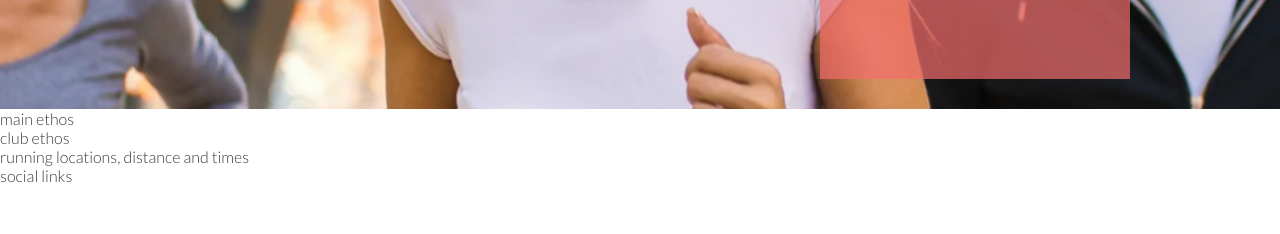
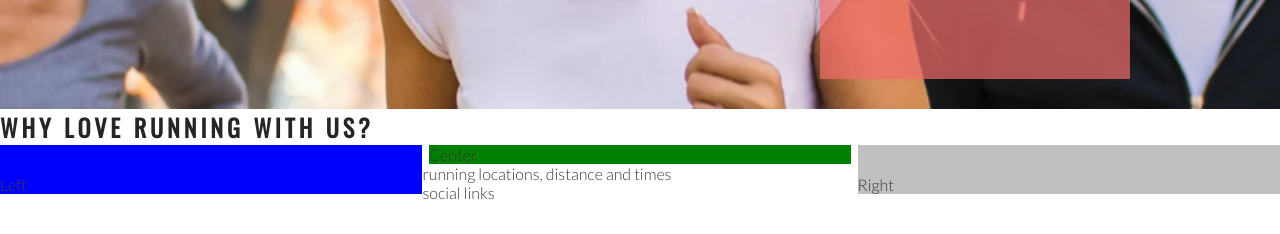
Before and after one commit to mr-r00/love-running, a plain HTML site: page index.html in a window 1280 px wide. Shown: the part 566-800 px from the top of the page. Drawn offline with nearby package versions, Linux system fonts and the light colour scheme.

Commit message:
added club ethos main structure

```diff
--- a/css/style.css
+++ b/css/style.css
@@ -25,6 +25,7 @@ h2 {
 #logo {
     float: left;
     font-size: 280%;
+    margin-left: 30px;
 }
 
 /* navigation links */
@@ -115,3 +116,29 @@ h2 {
 
     position: absolute;
 }
+
+/* club ethos */
+
+#club-ehtos {
+    height: 600px;
+}
+
+#left-about {
+    padding-top: 30px;
+    width: 33%;
+    float: left;
+    background-color: blue;
+}
+
+#right-about {
+    padding-top: 30px;
+    width: 33%;
+    float: right;
+    background-color: silver;
+}
+
+#center-about {
+    width: 33%;
+    margin: 0 auto;
+    background-color: green;
+}
--- a/index.html
+++ b/index.html
@@ -39,9 +39,13 @@
             <h2>Love Running</h2>
             <h3>Dublin Docklands & Phoenix Park</h3>
         </div>
-</section>
-    <section> main ethos</section>
-    <section> club ethos</section>
+    </section>
+    <section id="club-ethos">
+        <h1>Why Love Running With Us?</h1>
+        <div id="left-about">Left</div>
+        <div id="right-about">Right</div>
+        <div id="center-about">Center</div>
+    </section>
     <section> running locations, distance and times</section>
     <footer> social links</footer>
 </body>
```
